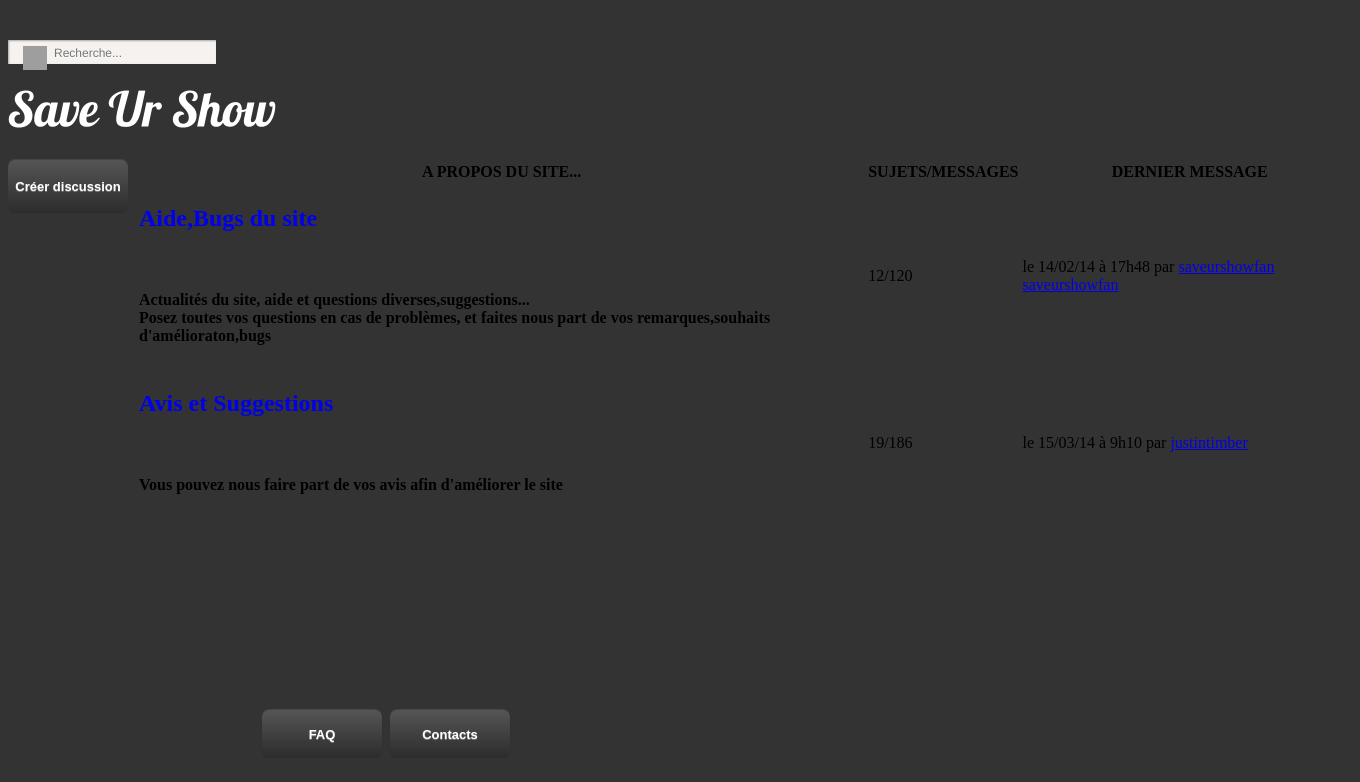
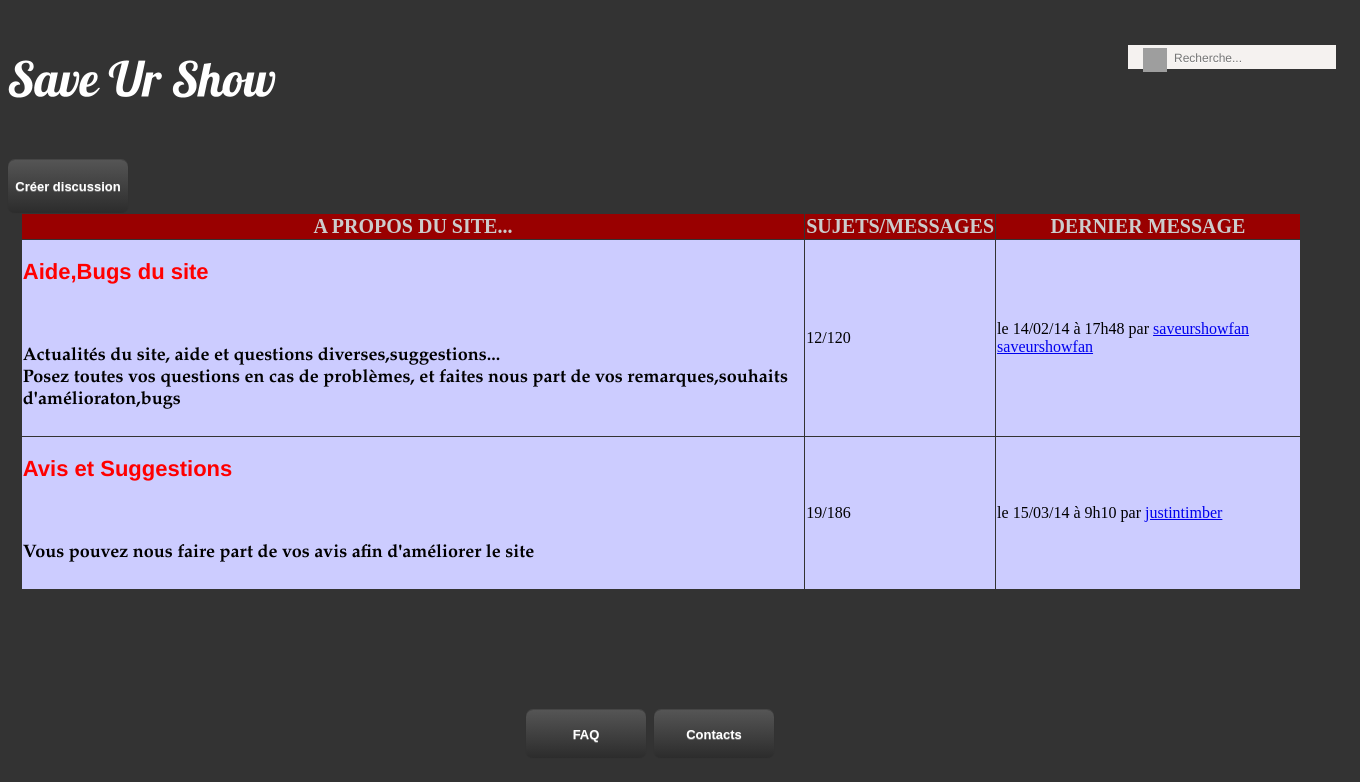
Before and after one commit to G2BProject/G2BProject, a PHP site: page /forum.php in a window 1360 px wide. Shown: the top 782 px of the page. Run offline with PHP 8.4, Linux system fonts and the light colour scheme; grey boxes are pictures that could not be loaded.

Commit message:
nouvelle mise en page forum

```diff
--- a/SaveUrShow/Projet_php/miseenpageforum.css
+++ b/SaveUrShow/Projet_php/miseenpageforum.css
@@ -1,13 +1,16 @@
 body {
 background-color: #333333;
- height:100%;
+
 
 }
 #search {
 width:208px;
 height:24px;
 background:#F5F2F0;
-box-shadow:1px 1px 2px rgba(0,0,0,.3) inset
+position: absolute;
+top: 5px;
+left:1120px;
+
 }
 
 #search .btn-left-loupe {
@@ -16,7 +19,8 @@ background:url("loupe.png") no-repeat 0 0;
 width:15px;
 height:24px;
 float:left;
-margin:0
+margin:0;
+
 }
 
 #search .btn-right-fleche {
@@ -25,13 +29,16 @@ background:url(http://www.missionprovidence.com/french/images/60269144puce-flech
 width:24px;
 height:24px;
 float:left;
-margin:6px 0 0
+margin:3px 0 0
+
 }
 
 
 #search input {
 outline:0;
 border:0
+
+
 }
 
 #search input[type=text] {
@@ -59,6 +66,7 @@ text-align: center;
 color: white ;
 position:absolute;
 bottom: 5%;
+left:20%;
 }
 
 header{
@@ -111,5 +119,43 @@ text-shadow: 0px 1px 0px rgba( 255, 255, 255, 0.3);
 }
 h1{
 	color:white;
-	font-size: small;
+	font-size:small;
+    font-style: Arial;
+    text-decoration: none;
+
 	}
+td{
+    border: 1px solid black;
+    background-color: #CCCCFF;
+    border-color:#333333 ;
+}
+table{
+    border-collapse: collapse;
+    border-radius: 7px;
+    width: 1000%;
+    height:100%;
+    position: absolute;
+    left : 10%;
+    top:15%;
+}
+th{
+    border: 1px solid black;
+    border-color:#333333 ;
+    background-color: #990000;
+    font-size: 20px;
+    color: #CCCCCC;
+}
+
+
+h4{
+color:black;
+font-size: 18px;
+font-family: garamond;
+}
+
+h2{
+    color:#FF0000;
+    font-size: 22px;
+    font-family:helvetica;
+    text-decoration: none;
+}
```
